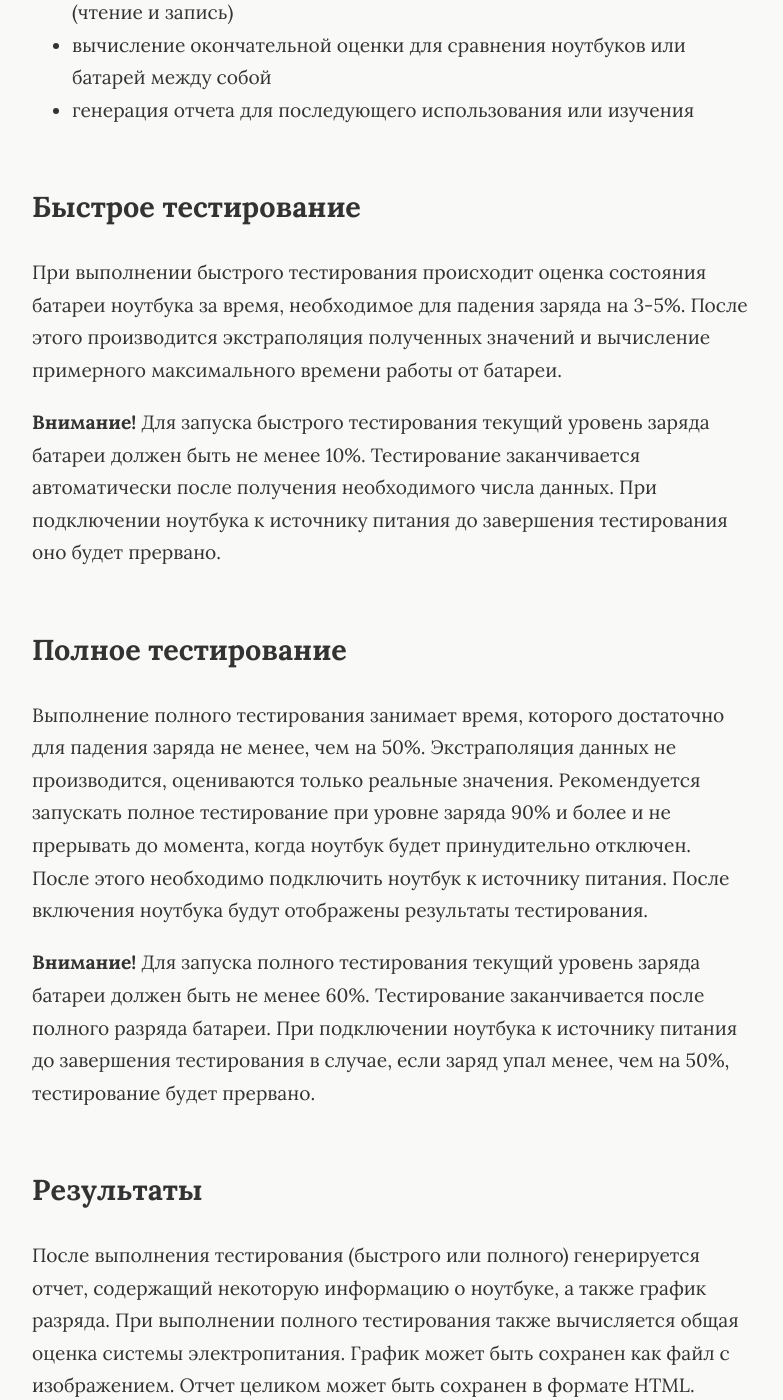
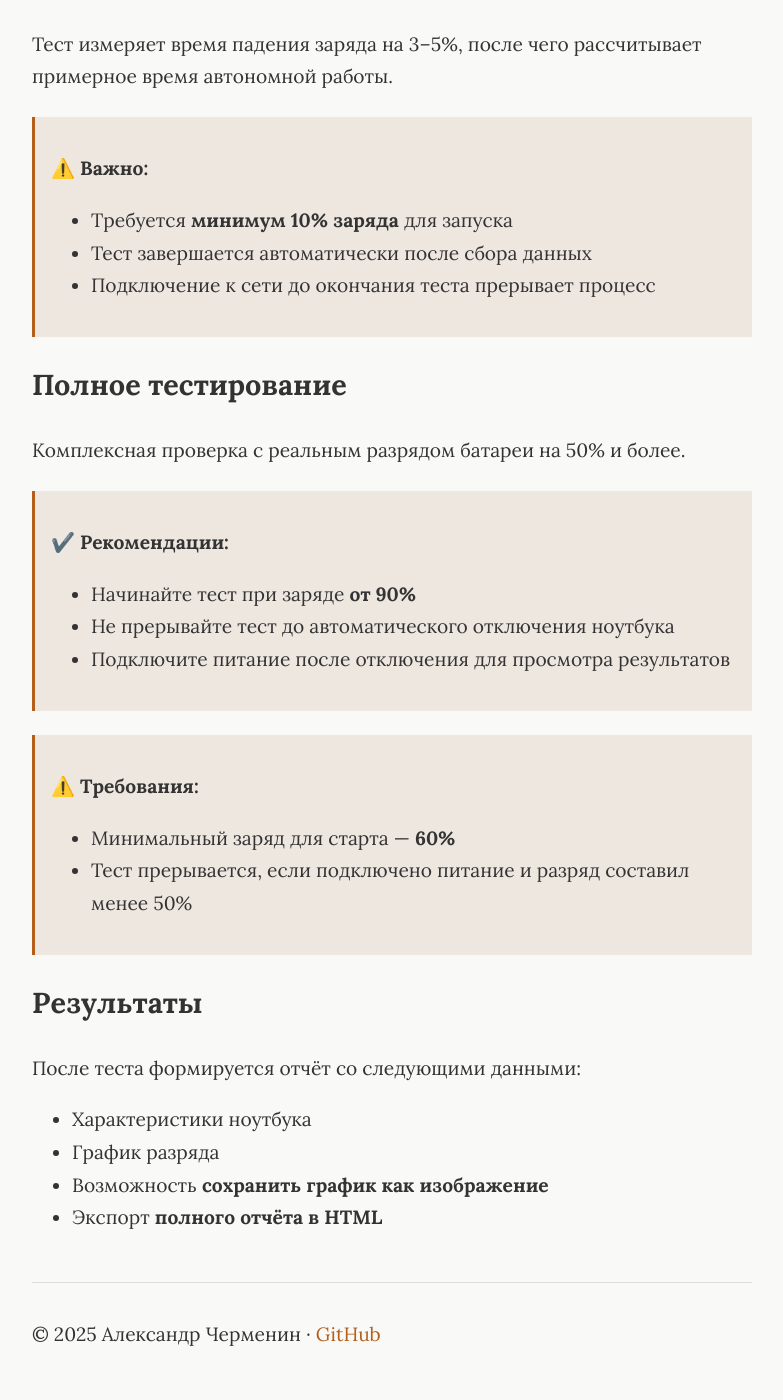
Before and after one commit to chermenin/chermenin.ru, a Jekyll site: the page built from bmark/ru.md, in a window 1280 px wide and 1400 px high, scrolled down 1331 px. Shown: the whole window, without its empty margins (248-1031 px from the left). Built offline with Jekyll 4.4.1, drawn with Linux system fonts in a browser that asks for light colours; some of the changed text lies outside the part shown.

Commit message:
Update ru.md

```diff
--- a/bmark/ru.md
+++ b/bmark/ru.md
@@ -36,52 +36,42 @@ layout: default
     </table>
 </div>
 
-О программе
------------
+## О программе
 
-*Battery Mark* - это небольшая утилита, позволяющая оценить общее состояние системы электропитания Вашего ноутбука, а также протестировать её в самых экстремальных условиях.
+**Battery Mark** — это удобная утилита для оценки состояния системы питания вашего ноутбука и тестирования в экстремальных условиях.
 
-Основные особенности:
-- выполнение быстрого тестирования менее, чем за 10 минут
-- полное тестирование системы электропитания с выводом графика разряда
-- использование математических вычислений для полной нагрузки каждого ядра процессора
-- возможность имитации нагрузки на дисковую подсистему ноутбука (чтение и запись)
-- вычисление окончательной оценки для сравнения ноутбуков или батарей между собой
-- генерация отчета для последующего использования или изучения
-<br /><br />
+**Основные возможности:**
+- **Быстрое тестирование** — оценка батареи менее чем за 10 минут
+- **Полное тестирование** — анализ системы питания с графиком разряда
+- **Нагрузка на процессор** — максимальная загрузка всех ядер
+- **Генерация отчётов** — сохранение результатов для дальнейшего анализа
 
-Быстрое тестирование
---------------------
+## Быстрое тестирование
 
-При выполнении быстрого тестирования происходит оценка состояния батареи ноутбука за время,
-необходимое для падения заряда на 3-5%. После этого производится экстраполяция полученных
-значений и вычисление примерного максимального времени работы от батареи.
+Тест измеряет время падения заряда на 3–5%, после чего рассчитывает примерное время автономной работы.
 
-**Внимание!** Для запуска быстрого тестирования текущий уровень заряда батареи должен быть
-не менее 10%. Тестирование заканчивается автоматически после получения необходимого числа
-данных. При подключении ноутбука к источнику питания до завершения тестирования оно будет
-прервано.
-<br /><br />
+> **⚠️ Важно:**
+> - Требуется **минимум 10% заряда** для запуска
+> - Тест завершается автоматически после сбора данных
+> - Подключение к сети до окончания теста прерывает процесс
 
-Полное тестирование
--------------------
+## Полное тестирование
 
-Выполнение полного тестирования занимает время, которого достаточно для падения заряда не менее,
-чем на 50%. Экстраполяция данных не производится, оцениваются только реальные значения.
-Рекомендуется запускать полное тестирование при уровне заряда 90% и более и не прерывать до
-момента, когда ноутбук будет принудительно отключен. После этого необходимо подключить ноутбук
-к источнику питания. После включения ноутбука будут отображены результаты тестирования.
+Комплексная проверка с реальным разрядом батареи на 50% и более.
 
-**Внимание!** Для запуска полного тестирования текущий уровень заряда батареи должен быть
-не менее 60%. Тестирование заканчивается после полного разряда батареи. При подключении ноутбука
-к источнику питания до завершения тестирования в случае, если заряд упал менее, чем на 50%,
-тестирование будет прервано.
-<br /><br />
+> **✔️ Рекомендации:**
+> - Начинайте тест при заряде **от 90%**
+> - Не прерывайте тест до автоматического отключения ноутбука
+> - Подключите питание после отключения для просмотра результатов
 
-Результаты
-----------
+> **⚠️ Требования:**
+> - Минимальный заряд для старта — **60%**
+> - Тест прерывается, если подключено питание и разряд составил менее 50%
 
-После выполнения тестирования (быстрого или полного) генерируется отчет, содержащий некоторую
-информацию о ноутбуке, а также график разряда. При выполнении полного тестирования также
-вычисляется общая оценка системы электропитания. График может быть сохранен как файл с
-изображением. Отчет целиком может быть сохранен в формате HTML.
+## Результаты
+
+После теста формируется отчёт со следующими данными:
+- Характеристики ноутбука
+- График разряда
+- Возможность **сохранить график как изображение**
+- Экспорт **полного отчёта в HTML**
```
